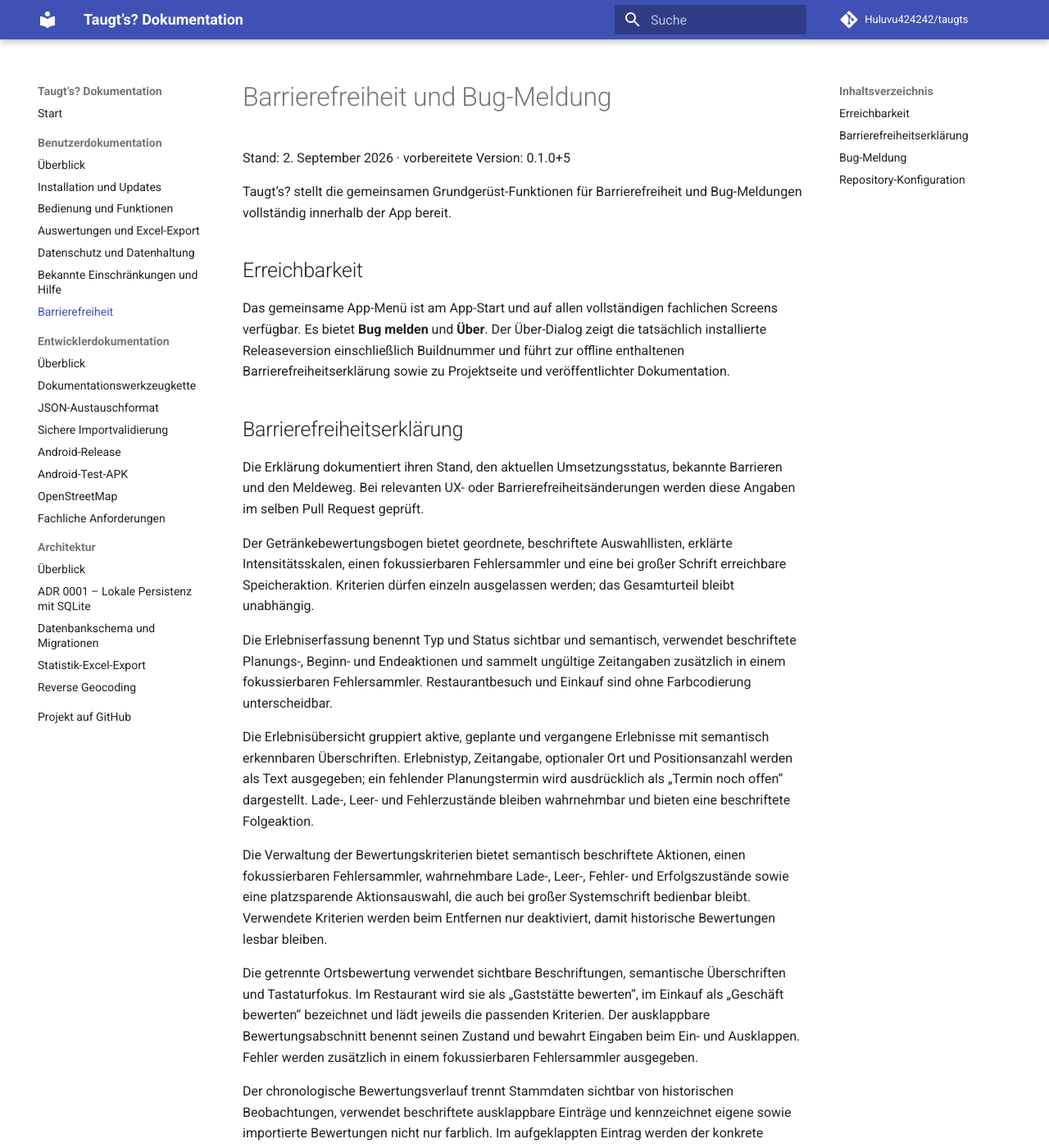
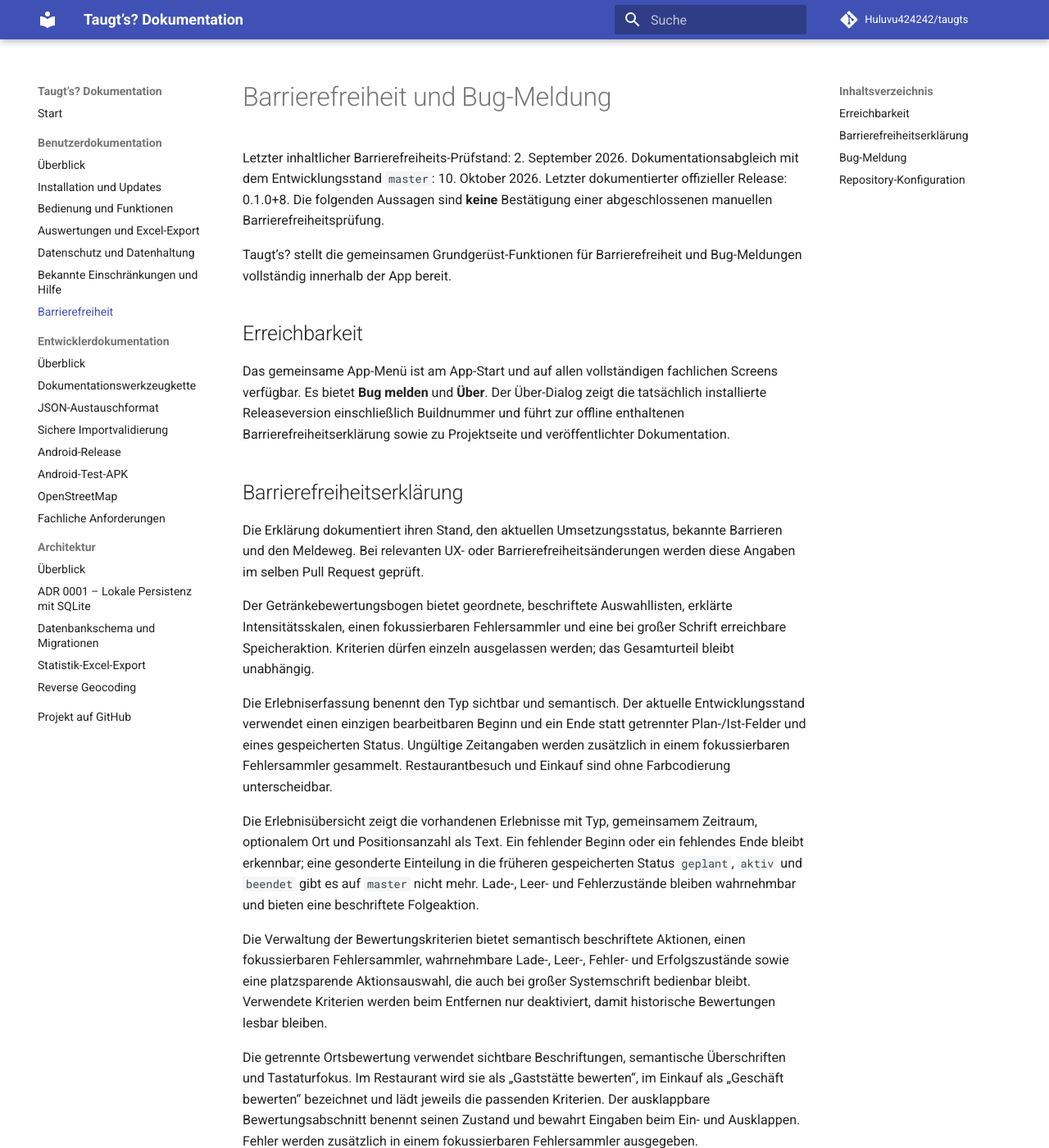
Before and after one commit to Huluvu424242/taugts, an MkDocs documentation site: the page built from docs/barrierefreiheit.md, in a window 1280 px wide and 1400 px high. Shown: the whole window at 82% size. Built offline with MkDocs 1.6.1 and Material for MkDocs 9.7.7, drawn with Linux system fonts in a browser that asks for light colours; comment, search, counter and statistics services are not loaded; some of the changed text lies outside the part shown.

Commit message:
docs(#232): docs/barrierefreiheit.md mit Schema 4 und Austauschformat 3 synchronisieren

```diff
--- a/docs/barrierefreiheit.md
+++ b/docs/barrierefreiheit.md
@@ -1,6 +1,6 @@
 # Barrierefreiheit und Bug-Meldung
 
-Stand: 2. September 2026 · vorbereitete Version: 0.1.0+5
+Letzter inhaltlicher Barrierefreiheits-Prüfstand: 2. September 2026. Dokumentationsabgleich mit dem Entwicklungsstand `master`: 10. Oktober 2026. Letzter dokumentierter offizieller Release: 0.1.0+8. Die folgenden Aussagen sind **keine** Bestätigung einer abgeschlossenen manuellen Barrierefreiheitsprüfung.
 
 Taugt’s? stellt die gemeinsamen Grundgerüst-Funktionen für Barrierefreiheit und
 Bug-Meldungen vollständig innerhalb der App bereit.
@@ -24,15 +24,10 @@ erklärte Intensitätsskalen, einen fokussierbaren Fehlersammler und eine bei
 großer Schrift erreichbare Speicheraktion. Kriterien dürfen einzeln
 ausgelassen werden; das Gesamturteil bleibt unabhängig.
 
-Die Erlebniserfassung benennt Typ und Status sichtbar und semantisch, verwendet
-beschriftete Planungs-, Beginn- und Endeaktionen und sammelt ungültige
-Zeitangaben zusätzlich in einem fokussierbaren Fehlersammler. Restaurantbesuch
+Die Erlebniserfassung benennt den Typ sichtbar und semantisch. Der aktuelle Entwicklungsstand verwendet einen einzigen bearbeitbaren Beginn und ein Ende statt getrennter Plan-/Ist-Felder und eines gespeicherten Status. Ungültige Zeitangaben werden zusätzlich in einem fokussierbaren Fehlersammler gesammelt. Restaurantbesuch
 und Einkauf sind ohne Farbcodierung unterscheidbar.
 
-Die Erlebnisübersicht gruppiert aktive, geplante und vergangene Erlebnisse mit
-semantisch erkennbaren Überschriften. Erlebnistyp, Zeitangabe, optionaler Ort
-und Positionsanzahl werden als Text ausgegeben; ein fehlender Planungstermin
-wird ausdrücklich als „Termin noch offen“ dargestellt. Lade-, Leer- und
+Die Erlebnisübersicht zeigt die vorhandenen Erlebnisse mit Typ, gemeinsamem Zeitraum, optionalem Ort und Positionsanzahl als Text. Ein fehlender Beginn oder ein fehlendes Ende bleibt erkennbar; eine gesonderte Einteilung in die früheren gespeicherten Status `geplant`, `aktiv` und `beendet` gibt es auf `master` nicht mehr. Lade-, Leer- und
 Fehlerzustände bleiben wahrnehmbar und bieten eine beschriftete Folgeaktion.
 
 Die Verwaltung der Bewertungskriterien bietet semantisch beschriftete Aktionen,
@@ -95,8 +90,8 @@ Vor einem öffentlichen Release bleiben folgende manuelle Prüfungen offen:
 - kleine Android-Bildschirmgröße einschließlich App Bar,
 - Gestennavigation und Erreichbarkeit unterer Aktionen,
 - zusammenhängender Ablauf aus Produkt, Ort, Erlebnisentwurf und Bewertung,
-- Erlebnisübersicht mit mehreren aktiven, geplanten und vergangenen Einträgen,
-  fehlenden Terminen, langen Ortsnamen und großer Schrift,
+- Erlebnisübersicht mit Einträgen mit und ohne Beginn beziehungsweise Ende,
+  langen Ortsnamen und großer Schrift,
 - Restaurantbestellung und Einkaufsliste mit Mengen-, Preis- und
   Bewertungsaktionen bei großer Schrift,
 - erneute Bewertung eines bekannten Produkts aus den vorgesehenen Einstiegen,
@@ -115,10 +110,7 @@ Vor einem öffentlichen Release bleiben folgende manuelle Prüfungen offen:
 Der Getränkebewertungsbogen ist ausdrücklich einzubeziehen. Die gebündelte
 Prüfung wird in
 [Story #30](https://github.com/Huluvu424242/taugts/issues/30) verfolgt. Solange
-diese Punkte offen sind, wird für Version 0.1.0+5 kein vollständig manuell
-bestätigter Barrierefreiheitsstatus behauptet. Der konkrete Freigabestand wird
-zusätzlich in der
-[Release-Checkliste](release-checklist-0.1.0+5.md) dokumentiert.
+diese Punkte offen sind, wird weder für den letzten dokumentierten Release 0.1.0+8 noch für den neueren `master`-Stand ein vollständig manuell bestätigter Barrierefreiheitsstatus behauptet. Historische Releaseprüfungen stehen in den zugehörigen [Release-Checklisten](release-checklist-0.1.0+8.md).
 
 ## Bug-Meldung
 
```
